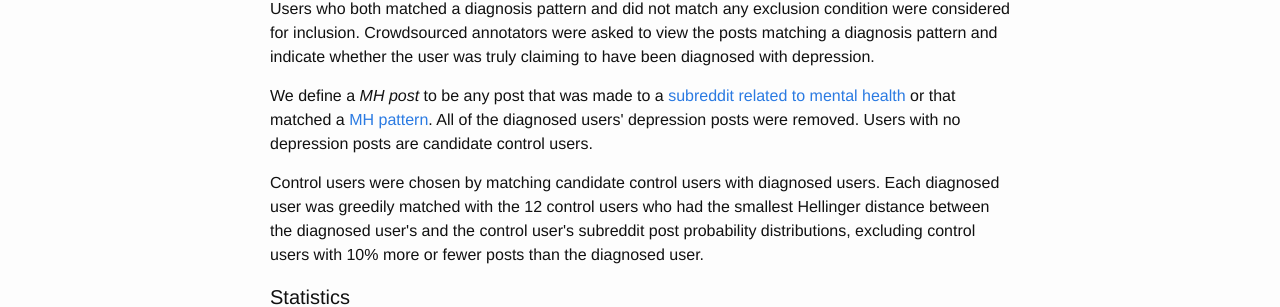
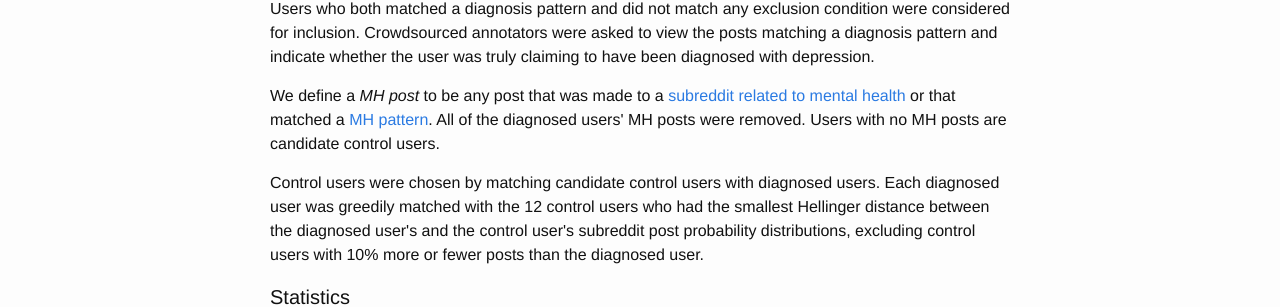
Before and after one commit to Georgetown-IR-Lab/emnlp17-depression, a Jekyll site: the page built from index.html, in a window 1280 px wide. Shown: the part 701-1008 px from the top of the page. Built offline with Jekyll 4.4.1, drawn with Linux system fonts in a browser that asks for light colours.

Commit message:
fix terminology

```diff
--- a/index.html
+++ b/index.html
@@ -42,8 +42,8 @@ layout: default
 
   <p>
     We define a <i>MH post</i> to be any post that was made to a <a href="{{site.giturl}}/tree/master/user_selection/mh_subreddits.txt">subreddit related to mental health</a>
-    or that matched a <a href="{{site.giturl}}/tree/master/user_selection/mh_patterns.txt">MH pattern</a>. All of the diagnosed users' depression posts were removed.
-    Users with no depression posts are candidate control users.
+    or that matched a <a href="{{site.giturl}}/tree/master/user_selection/mh_patterns.txt">MH pattern</a>. All of the diagnosed users' MH posts were removed.
+    Users with no MH posts are candidate control users.
   </p>
 
   <p>
```
